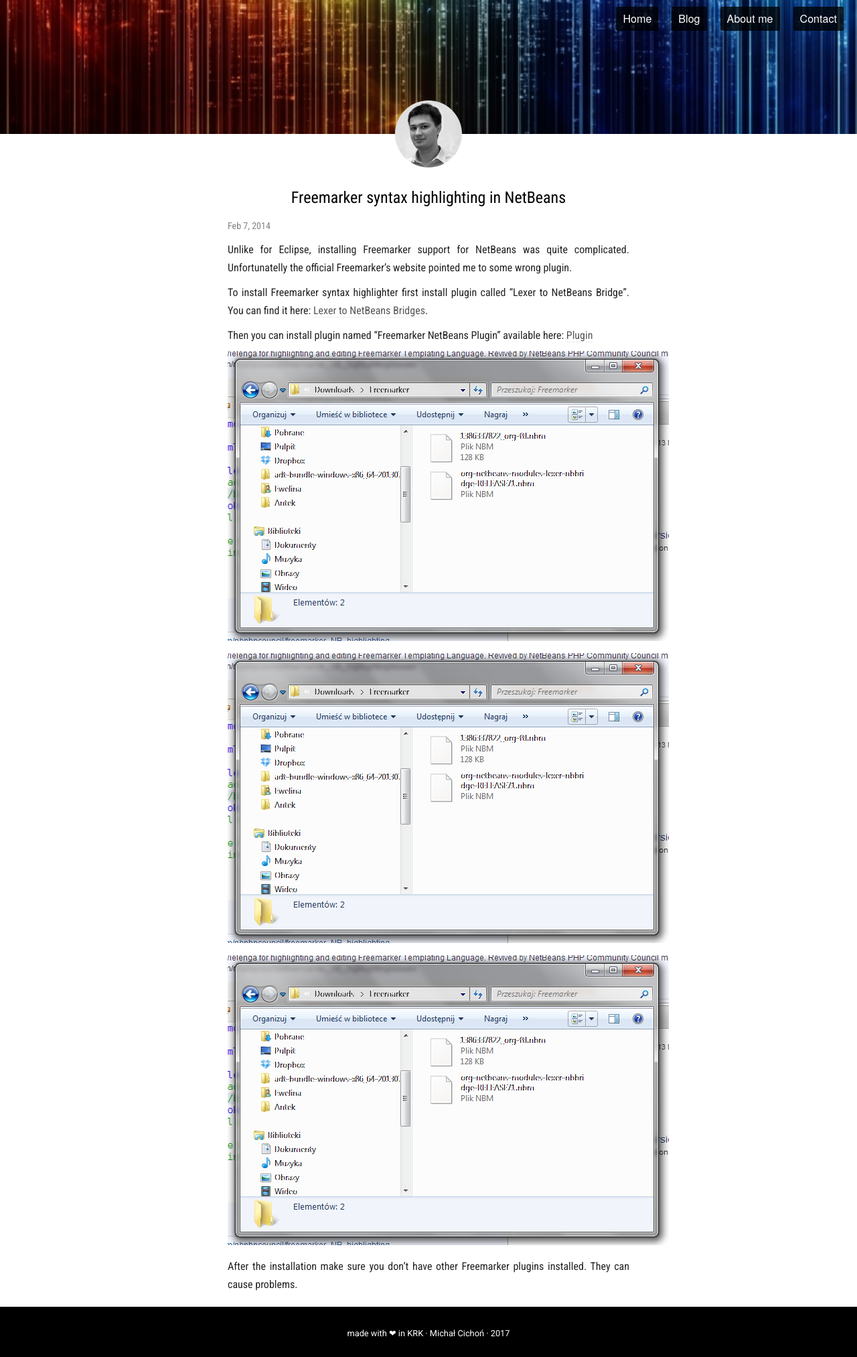
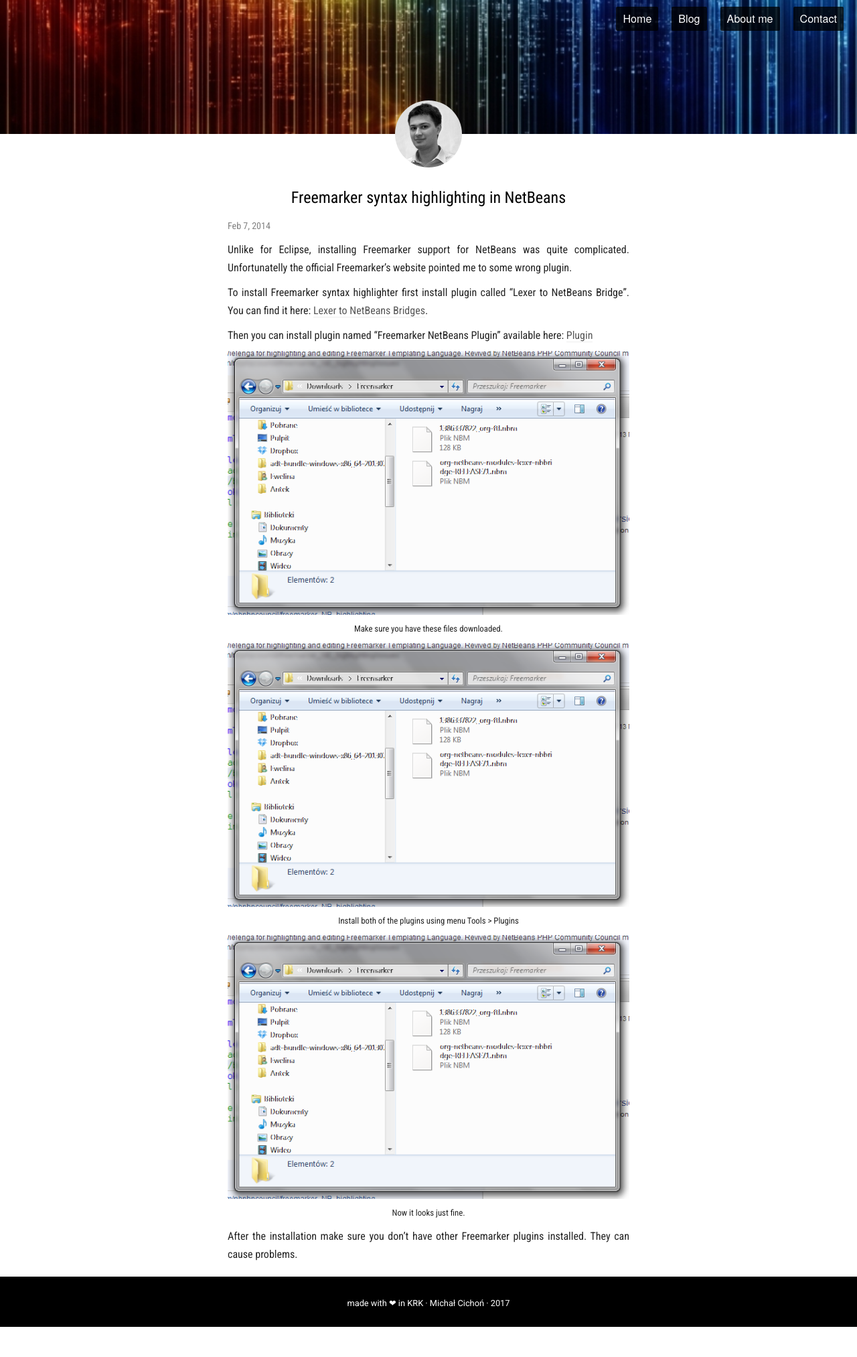
Before and after one commit to michalcichon/michalcichon.github.io, a Jekyll site: the page built from _posts/2014-02-07-freemarker-syntax-highlighting-in-netbeans.md, in a window 1280 px wide. Shown: the whole page at 67% size. Built offline with Jekyll 4.4.1, drawn with Linux system fonts in a browser that asks for light colours; after the commit the page ends 1981 px from its top, so only the background shows below that.

```diff
--- a/_posts/2014-02-07-freemarker-syntax-highlighting-in-netbeans.md
+++ b/_posts/2014-02-07-freemarker-syntax-highlighting-in-netbeans.md
@@ -13,9 +13,18 @@
 
 ![Make sure you have these files downloaded.]({{site.url}}/assets/2014-02-07/netbeans1.png)
 
+{:.image-caption}
+*Make sure you have these files downloaded.*
+
 ![Install both of the plugins using menu Tools > Plugins]({{site.url}}/assets/2014-02-07/netbeans1.png)
 
+{:.image-caption}
+*Install both of the plugins using menu Tools > Plugins*
+
 ![Now it looks just fine.]({{site.url}}/assets/2014-02-07/netbeans1.png)
+
+{:.image-caption}
+*Now it looks just fine.*
 
 After the installation make sure you don't have other Freemarker plugins installed. They can cause problems.
 
```
Also changed, not shown: _posts/2014-03-20-ssh-tunneling-using-putty-and-google-chrome.md (added, +44 -0 lines), css/main.css (+13 -0 lines), assets/2014-03-20/tunnel-1.jpg (added), assets/2014-03-20/tunnel-5.png (added), assets/2014-03-20/tunnel-6.png (added), assets/2014-03-20/tunnel-7.png (added), assets/2014-03-20/tunnel-8.png (added), css/main.min.css.
